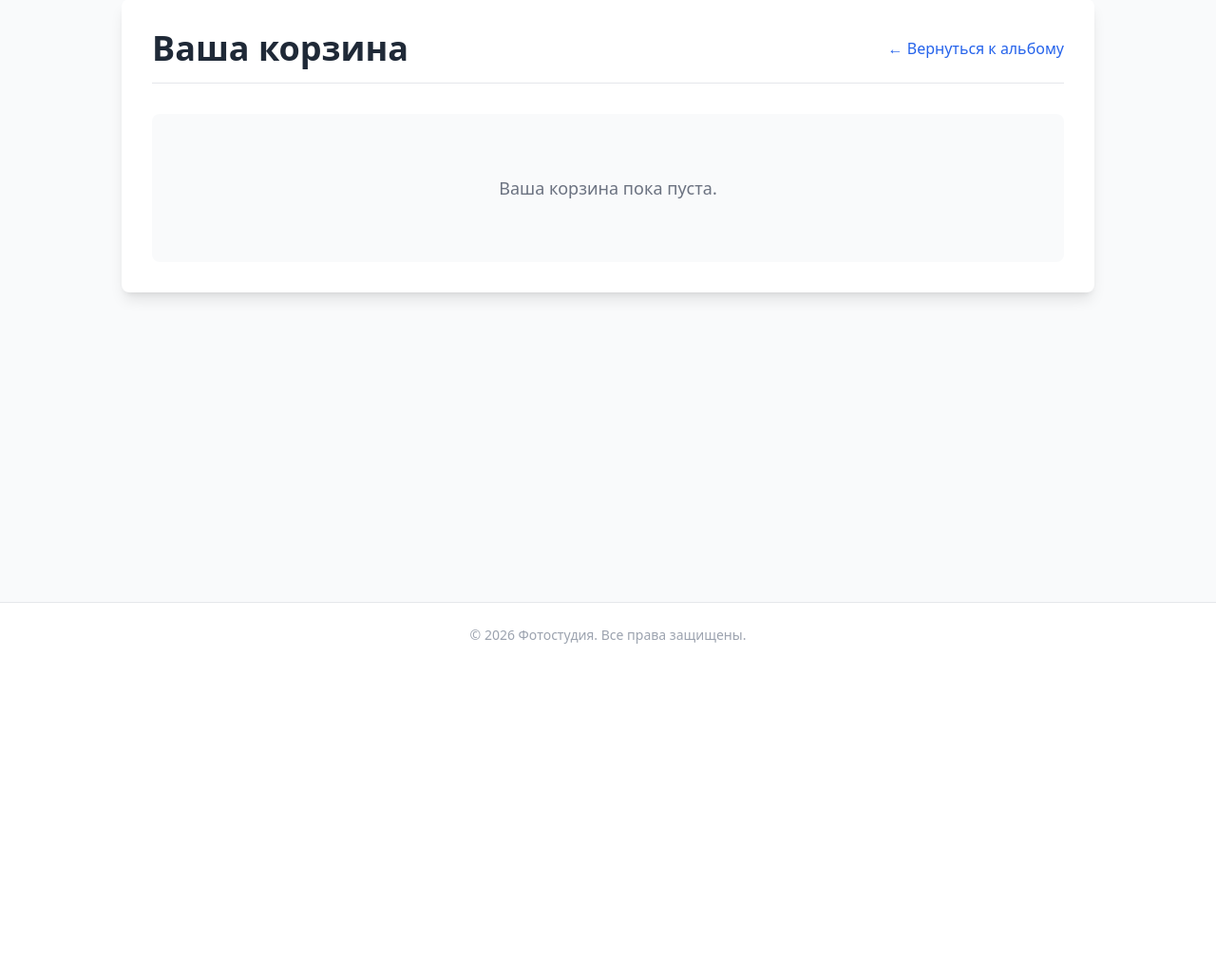
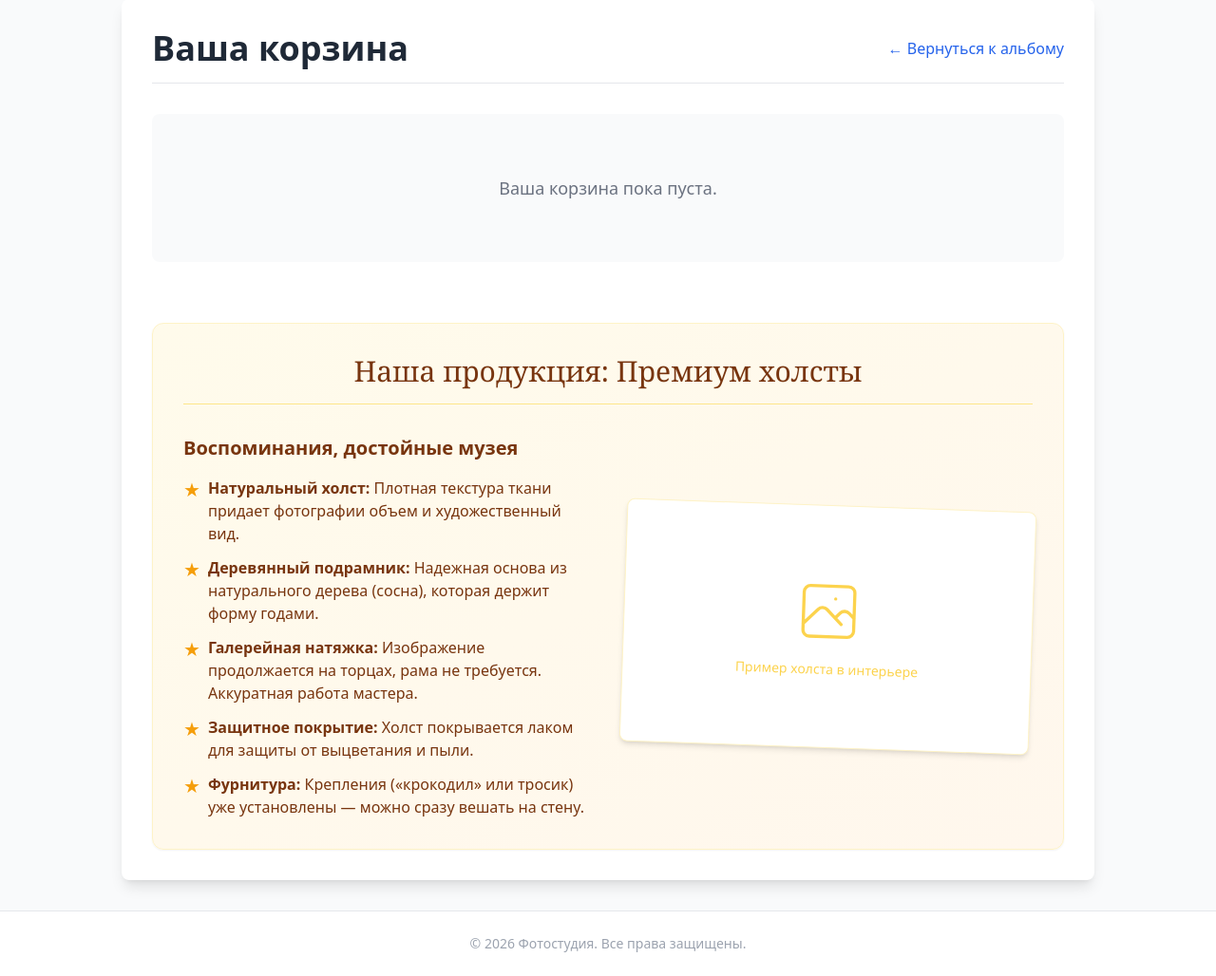
Before and after one commit to semahardrada/Photosait, a Django app: page /order/cart/ in a window 1280 px wide. Shown: the part 97-1125 px from the top of the page at 95% size. Before the commit the page ends 775 px from the top, so only its background shows below. Run offline with Django 5.2, Linux system fonts and the light colour scheme; some libraries are stand-ins or nearby versions.

Commit message:
Опасная обнова фикс 2

```diff
--- a/orders/templates/orders/cart.html
+++ b/orders/templates/orders/cart.html
@@ -4,7 +4,7 @@
 
 {% block content %}
 
-<!-- ОФЕРТА (без изменений) -->
+<!-- === МОДАЛЬНОЕ ОКНО ОФЕРТЫ === -->
 {% if album %}
 <div id="oferta-backdrop" class="hidden fixed inset-0 z-40 bg-black bg-opacity-75"></div>
 <div id="oferta-modal" class="hidden fixed inset-0 z-50 flex items-center justify-center p-4">
@@ -82,8 +82,16 @@
                 <div class="flex flex-col md:flex-row gap-6">
                     <div class="w-full md:w-1/3 bg-gray-50 rounded-lg flex items-center justify-center p-2 border border-gray-100" style="min-height: 250px;">
                         {% if item.photo_obj.processed_image %}
+                            <!-- ИСПРАВЛЕННАЯ ЛУПА -->
                             <div class="relative group cursor-pointer" onclick="openLightbox('{{ item.photo_obj.processed_image.url }}')">
                                 <img src="{{ item.photo_obj.processed_image.url }}" alt="Фото {{ item.photo_obj.id }}" loading="lazy" class="max-h-64 w-auto max-w-full object-contain shadow-sm rounded group-hover:opacity-90 transition-opacity">
+                                <div class="absolute inset-0 z-10 flex items-center justify-center opacity-0 group-hover:opacity-100 transition-opacity duration-300">
+                                    <div class="bg-black bg-opacity-60 text-white p-3 rounded-full">
+                                        <svg xmlns="http://www.w3.org/2000/svg" class="h-8 w-8" fill="none" viewBox="0 0 24 24" stroke="currentColor">
+                                            <path stroke-linecap="round" stroke-linejoin="round" stroke-width="2" d="M21 21l-6-6m2-5a7 7 0 11-14 0 7 7 0 0114 0zM10 7v3m0 0v3m0-3h3m-3 0H7" />
+                                        </svg>
+                                    </div>
+                                </div>
                             </div>
                         {% endif %}
                     </div>
@@ -93,7 +101,13 @@
                             {% for f_item in item.formats %}
                             <div class="format-row grid grid-cols-12 gap-2 items-center" data-format-id="{{ f_item.format_obj.id }}" data-price="{{ f_item.price|stringformat:'.2f' }}" data-is-collage="{{ f_item.format_obj.is_collage|yesno:'true,false' }}">
                                 <div class="col-span-6 sm:col-span-5">
-                                    <span class="font-medium text-gray-700 block text-sm sm:text-base">{{ f_item.format_obj.name }}</span>
+                                    <span class="font-medium text-gray-700 block text-sm sm:text-base">
+                                        {{ f_item.format_obj.name }}
+                                        <!-- ДОБАВЛЕНА ПОДСКАЗКА ДЛЯ КОЛЛАЖА -->
+                                        {% if f_item.format_obj.is_collage %}
+                                            <span class="text-xs text-blue-500 block leading-tight mt-0.5 font-normal">(Коллаж из 5-7 фото, оплата 1 раз)</span>
+                                        {% endif %}
+                                    </span>
                                     <span class="text-xs text-gray-500">{{ f_item.price|floatformat:0 }} руб.</span>
                                 </div>
                                 <div class="col-span-6 sm:col-span-4 flex justify-end sm:justify-center">
@@ -169,12 +183,58 @@
         </form>
     </div>
     {% endif %}
+
+    <!-- === БЛОК ИНФОРМАЦИИ О ПРОДУКЦИИ (ХОЛСТ) === -->
+    <div class="mt-16 bg-gradient-to-br from-amber-50 to-orange-50 p-8 rounded-xl border border-amber-100 shadow-sm">
+        <h2 class="text-3xl font-serif text-amber-900 text-center mb-8 border-b border-amber-200 pb-4">Наша продукция: Премиум холсты</h2>
+
+        <div class="grid grid-cols-1 md:grid-cols-2 gap-8 items-center">
+            <!-- Описание -->
+            <div class="space-y-4 text-amber-900">
+                <h3 class="text-xl font-bold">Воспоминания, достойные музея</h3>
+                <ul class="space-y-3 list-none">
+                    <li class="flex items-start">
+                        <span class="text-amber-500 mr-2 text-xl">★</span>
+                        <span><strong>Натуральный холст:</strong> Плотная текстура ткани придает фотографии объем и художественный вид.</span>
+                    </li>
+                    <li class="flex items-start">
+                        <span class="text-amber-500 mr-2 text-xl">★</span>
+                        <span><strong>Деревянный подрамник:</strong> Надежная основа из натурального дерева (сосна), которая держит форму годами.</span>
+                    </li>
+                    <li class="flex items-start">
+                        <span class="text-amber-500 mr-2 text-xl">★</span>
+                        <span><strong>Галерейная натяжка:</strong> Изображение продолжается на торцах, рама не требуется. Аккуратная работа мастера.</span>
+                    </li>
+                    <li class="flex items-start">
+                        <span class="text-amber-500 mr-2 text-xl">★</span>
+                        <span><strong>Защитное покрытие:</strong> Холст покрывается лаком для защиты от выцветания и пыли.</span>
+                    </li>
+                    <li class="flex items-start">
+                        <span class="text-amber-500 mr-2 text-xl">★</span>
+                        <span><strong>Фурнитура:</strong> Крепления («крокодил» или тросик) уже установлены — можно сразу вешать на стену.</span>
+                    </li>
+                </ul>
+            </div>
+
+            <!-- Место для картинки (можно вставить реальную, если есть) -->
+            <div class="bg-white p-4 rounded-lg shadow-md rotate-2 border border-amber-100 flex items-center justify-center h-64 text-amber-300">
+                <div class="text-center">
+                    <svg xmlns="http://www.w3.org/2000/svg" class="h-20 w-20 mx-auto mb-2" fill="none" viewBox="0 0 24 24" stroke="currentColor">
+                        <path stroke-linecap="round" stroke-linejoin="round" stroke-width="1" d="M4 16l4.586-4.586a2 2 0 012.828 0L16 16m-2-2l1.586-1.586a2 2 0 012.828 0L20 14m-6-6h.01M6 20h12a2 2 0 002-2V6a2 2 0 00-2-2H6a2 2 0 00-2 2v12a2 2 0 002 2z" />
+                    </svg>
+                    <span class="text-sm">Пример холста в интерьере</span>
+                </div>
+            </div>
+        </div>
+    </div>
+
 </div>
 {% endblock %}
 
 {% block extra_js %}
 <script>
-// (JS КОД ОСТАЕТСЯ БЕЗ ИЗМЕНЕНИЙ, КАК БЫЛ В ПРОШЛОМ РАБОЧЕМ ВАРИАНТЕ)
+// ... (ВЕСЬ JS КОД ОСТАЕТСЯ БЕЗ ИЗМЕНЕНИЙ) ...
+// Скопируй сюда JS из предыдущей версии файла, он работает правильно.
 function openLightbox(imageUrl) {
     const modal = document.getElementById('lightbox-modal');
     const img = document.getElementById('lightbox-image');
@@ -196,8 +256,6 @@ function closeLightbox() {
 document.addEventListener('keydown', function(event) { if (event.key === "Escape") closeLightbox(); });
 
 document.addEventListener('DOMContentLoaded', () => {
-    // ... (Оставшийся JS код для корзины, таймера и оферты) ...
-    // Вставь сюда тот же JS, что был в прошлом успешном варианте файла cart.html
     const cartPageContainer = document.getElementById('cart-page-container');
     if (!cartPageContainer) return;
 
@@ -215,26 +273,17 @@ document.addEventListener('DOMContentLoaded', () => {
                     'X-CSRFToken': getCsrfToken(),
                     'X-Requested-With': 'XMLHttpRequest'
                 },
-                body: JSON.stringify({
-                    photo_id: photoId,
-                    format_id: formatId,
-                    quantity: quantity
-                })
+                body: JSON.stringify({ photo_id: photoId, format_id: formatId, quantity: quantity })
             });
             const data = await response.json();
-            if (data.status !== 'ok') {
-                console.error('Ошибка обновления корзины на сервере');
-            }
-        } catch (error) {
-            console.error('Error updating cart:', error);
-        }
+            if (data.status !== 'ok') console.error('Ошибка обновления корзины');
+        } catch (error) { console.error('Error updating cart:', error); }
     };
 
     const updateTotals = () => {
         let grandTotal = 0;
         let hasItems = false;
         let chargedCollageFormats = new Set();
-
         document.querySelectorAll('.cart-item-block').forEach(itemBlock => {
             if (itemBlock.dataset.photoId) {
                 itemBlock.querySelectorAll('.format-row').forEach(row => {
@@ -258,10 +307,8 @@ document.addEventListener('DOMContentLoaded', () => {
                 if (!isNaN(price)) { grandTotal += price; hasItems = true; }
             }
         });
-
         const totalPriceEl = document.getElementById('total-price');
         if (totalPriceEl) totalPriceEl.textContent = grandTotal.toFixed(2);
-
         if (checkoutButton) {
             if (!hasItems) {
                 checkoutButton.disabled = true;
@@ -273,15 +320,12 @@ document.addEventListener('DOMContentLoaded', () => {
                 checkoutError.className = 'text-center mt-4 text-sm font-medium text-green-600';
             }
         }
-
         const bonusMessage = document.getElementById('bonus-message');
         if (bonusMessage) {
             if (bonusThreshold > 0 && grandTotal >= bonusThreshold) {
-                bonusMessage.classList.remove('hidden');
-                bonusMessage.classList.add('flex');
+                bonusMessage.classList.remove('hidden'); bonusMessage.classList.add('flex');
             } else {
-                bonusMessage.classList.add('hidden');
-                bonusMessage.classList.remove('flex');
+                bonusMessage.classList.add('hidden'); bonusMessage.classList.remove('flex');
             }
         }
     };
```
Also changed, not shown: gallery/admin.py (+47 -13 lines), gallery/models.py (+10 -14 lines).
